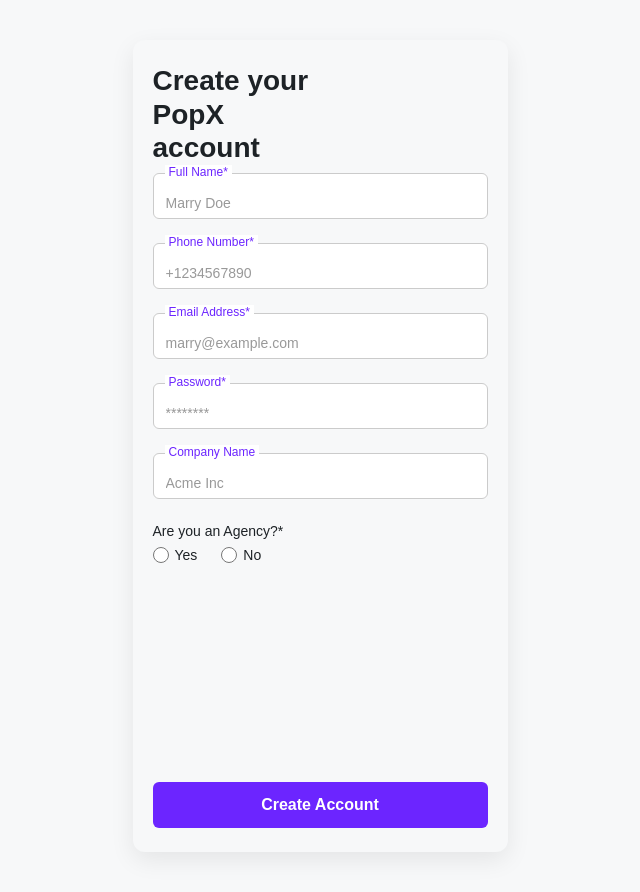
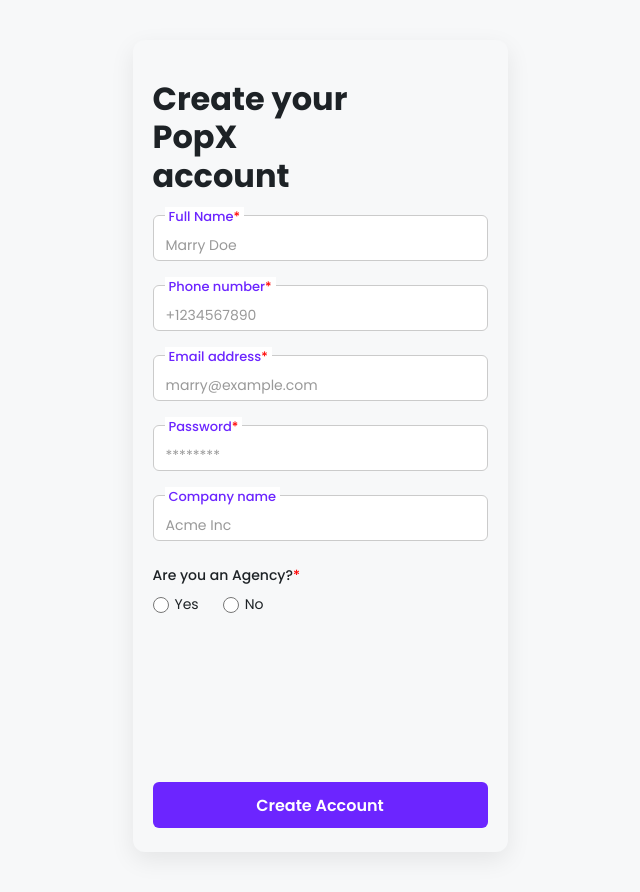
Before and after one commit to revanthkankipati/popx-assignment, a React (Vite) app: page /signup in a window 1280 px wide. Shown: the whole page, without its empty margins (320-960 px from the left). Built offline with nearby package versions, Linux system fonts and the light colour scheme.

Commit message:
Redesign Signup with reusable components, floating labels, controlled inputs, localStorage

```diff
--- /dev/null
+++ b/src/components/Button.jsx
@@ -0,0 +1,9 @@
+function Button({ children, onClick, className }) {
+  return (
+    <button className={`primary-btn ${className || ""}`} onClick={onClick}>
+      {children}
+    </button>
+  );
+}
+
+export default Button;
--- /dev/null
+++ b/src/components/FloatingInput.jsx
@@ -0,0 +1,18 @@
+function FloatingInput({ label, required, type, placeholder, value, onChange }) {
+  return (
+    <div className="input-group">
+      <label>
+        {label}
+        {required && <span className="required">*</span>}
+      </label>
+      <input
+        type={type || "text"}
+        placeholder={placeholder}
+        value={value}
+        onChange={onChange}
+      />
+    </div>
+  );
+}
+
+export default FloatingInput;
--- /dev/null
+++ b/src/components/PhoneFrame.jsx
@@ -0,0 +1,9 @@
+function PhoneFrame({ children }) {
+  return (
+    <div className="app-frame">
+      <div className="signup-page">{children}</div>
+    </div>
+  );
+}
+
+export default PhoneFrame;
--- a/src/pages/Login.jsx
+++ b/src/pages/Login.jsx
@@ -1,25 +1,48 @@
+import { useNavigate } from "react-router-dom";
+import FloatingInput from "../components/FloatingInput";
+import Button from "../components/Button";
+
 function Login() {
+  const navigate = useNavigate();
+
+  const handleLogin = () => {
+    navigate("/profile");
+  };
+
   return (
     <div className="app-frame">
-      <div className="login-page">
-        <h1 className="login-title">Signin to your<br />PopX account</h1>
+      <div className="signup-page">
+        <h1 className="login-title">
+          Signin to your
+          <br />
+          PopX account
+        </h1>
 
         <p className="login-subtitle">
-          Lorem ipsum dolor sit amet,<br />
+          Lorem ipsum dolor sit amet,
+          <br />
           consectetur adipiscing elit.
         </p>
 
-        <div className="input-group">
-          <label>Email Address*</label>
-          <input type="email" placeholder="marry@example.com" />
+        <div className="form-body">
+          <FloatingInput
+            label="Email Address"
+            required
+            type="email"
+            placeholder="marry@example.com"
+          />
+
+          <FloatingInput
+            label="Password"
+            required
+            type="password"
+            placeholder="********"
+          />
+
+          <Button className="create-btn" onClick={handleLogin}>
+            Login
+          </Button>
         </div>
-
-        <div className="input-group">
-          <label>Password*</label>
-          <input type="password" placeholder="********" />
-        </div>
-
-        <button className="primary-btn create-btn">Login</button>
       </div>
     </div>
   );
--- a/src/pages/Profile.jsx
+++ b/src/pages/Profile.jsx
@@ -1,30 +1,92 @@
+import { useState, useEffect } from "react";
+
 function Profile() {
+  const [user, setUser] = useState(null);
+
+  useEffect(() => {
+    const data = localStorage.getItem("popx_user");
+    if (data) {
+      setUser(JSON.parse(data));
+    }
+  }, []);
+
+  if (!user) {
     return (
-    <div className="mobile-container">
-      <h2>Account Settings</h2>
+      <div className="app-frame" style={{ padding: "24px 20px" }}>
+        <h2 style={{ fontSize: 24, fontWeight: 700, color: "#1d2226" }}>
+          Account Settings
+        </h2>
+        <p style={{ marginTop: 20, color: "#7b7b7b" }}>No user data found.</p>
+      </div>
+    );
+  }
+
+  return (
+    <div className="app-frame">
+      <div className="signup-page">
+        <h2
+          style={{
+            fontSize: 24,
+            fontWeight: 700,
+            color: "#1d2226",
+            marginTop: 24,
+          }}
+        >
+          Account Settings
+        </h2>
 
         <div
           style={{
             display: "flex",
-          gap: "10px",
-          marginTop: "20px",
+            gap: 16,
+            marginTop: 24,
           }}
         >
-        <img
-          src="https://via.placeholder.com/70"
-          alt="profile"
-          style={{ borderRadius: "50%" }}
-        />
+          <div
+            style={{
+              width: 64,
+              height: 64,
+              borderRadius: "50%",
+              background: "#6c25ff",
+              color: "white",
+              display: "flex",
+              alignItems: "center",
+              justifyContent: "center",
+              fontSize: 24,
+              fontWeight: 600,
+              flexShrink: 0,
+            }}
+          >
+            {user.fullName
+              ? user.fullName
+                  .split(" ")
+                  .map((n) => n[0])
+                  .join("")
+              : "?"}
+          </div>
 
           <div>
-          <h4>Mary Doe</h4>
-          <p>mary@example.com</p>
+            <h3 style={{ fontSize: 18, fontWeight: 600, color: "#1d2226" }}>
+              {user.fullName || "N/A"}
+            </h3>
+            <p style={{ fontSize: 14, color: "#7b7b7b", marginTop: 2 }}>
+              {user.email || "N/A"}
+            </p>
           </div>
         </div>
 
-      <p style={{ marginTop: "20px" }}>
-        Lorem ipsum dolor sit amet, consectetur adipiscing elit.
+        <p
+          style={{
+            fontSize: 14,
+            color: "#7b7b7b",
+            lineHeight: 1.5,
+            marginTop: 20,
+          }}
+        >
+          Lorem ipsum dolor sit amet, consectetur adipiscing elit. Sed do
+          eiusmod tempor incididunt ut labore et dolore magna aliqua.
         </p>
+      </div>
     </div>
   );
 }
--- a/src/pages/Signup.jsx
+++ b/src/pages/Signup.jsx
@@ -1,49 +1,113 @@
+import { useState } from "react";
+import { useNavigate } from "react-router-dom";
+import PhoneFrame from "../components/PhoneFrame";
+import FloatingInput from "../components/FloatingInput";
+import Button from "../components/Button";
+
 function Signup() {
+  const navigate = useNavigate();
+  const [form, setForm] = useState({
+    fullName: "",
+    phone: "",
+    email: "",
+    password: "",
+    company: "",
+    isAgency: "",
+  });
+
+  const handleChange = (field) => (e) => {
+    setForm({ ...form, [field]: e.target.value });
+  };
+
+  const handleSubmit = () => {
+    localStorage.setItem("popx_user", JSON.stringify(form));
+    navigate("/profile");
+  };
+
   return (
-    <div className="app-frame">
-      <div className="signup-page">
-        <h1 className="signup-title">Create your<br />PopX account</h1>
+    <PhoneFrame>
+      <h1 className="signup-title">
+        Create your
+        <br />
+        PopX account
+      </h1>
 
-        <div className="input-group">
-          <label>Full Name*</label>
-          <input type="text" placeholder="Marry Doe" />
-        </div>
+      <div className="form-body">
+        <FloatingInput
+          label="Full Name"
+          required
+          placeholder="Marry Doe"
+          value={form.fullName}
+          onChange={handleChange("fullName")}
+        />
 
-        <div className="input-group">
-          <label>Phone Number*</label>
-          <input type="text" placeholder="+1234567890" />
-        </div>
+        <FloatingInput
+          label="Phone number"
+          required
+          type="text"
+          placeholder="+1234567890"
+          value={form.phone}
+          onChange={handleChange("phone")}
+        />
 
-        <div className="input-group">
-          <label>Email Address*</label>
-          <input type="email" placeholder="marry@example.com" />
-        </div>
+        <FloatingInput
+          label="Email address"
+          required
+          type="email"
+          placeholder="marry@example.com"
+          value={form.email}
+          onChange={handleChange("email")}
+        />
 
-        <div className="input-group">
-          <label>Password*</label>
-          <input type="password" placeholder="********" />
-        </div>
+        <FloatingInput
+          label="Password"
+          required
+          type="password"
+          placeholder="********"
+          value={form.password}
+          onChange={handleChange("password")}
+        />
 
-        <div className="input-group">
-          <label>Company Name</label>
-          <input type="text" placeholder="Acme Inc" />
-        </div>
+        <FloatingInput
+          label="Company name"
+          placeholder="Acme Inc"
+          value={form.company}
+          onChange={handleChange("company")}
+        />
 
         <div className="agency-section">
-          <p>Are you an Agency?*</p>
+          <p>
+            Are you an Agency?<span className="required">*</span>
+          </p>
           <div className="radio-group">
             <label>
-              <input type="radio" name="agency" /> Yes
+              <input
+                type="radio"
+                name="agency"
+                value="yes"
+                checked={form.isAgency === "yes"}
+                onChange={handleChange("isAgency")}
+              />{" "}
+              Yes
             </label>
             <label>
-              <input type="radio" name="agency" /> No
+              <input
+                type="radio"
+                name="agency"
+                value="no"
+                checked={form.isAgency === "no"}
+                onChange={handleChange("isAgency")}
+              />{" "}
+              No
             </label>
           </div>
         </div>
 
-        <button className="primary-btn create-btn">Create Account</button>
+        <Button className="create-btn" onClick={handleSubmit}>
+          Create Account
+        </Button>
       </div>
-    </div>
+    </PhoneFrame>
   );
 }
 
--- a/src/styles/app.css
+++ b/src/styles/app.css
@@ -1,8 +1,10 @@
+@import url('https://fonts.googleapis.com/css2?family=Poppins:wght@400;500;600;700&display=swap');
+
 * {
   margin: 0;
   padding: 0;
   box-sizing: border-box;
-  font-family: Arial, sans-serif;
+  font-family: 'Poppins', Arial, sans-serif;
 }
 
 body {
@@ -17,7 +19,7 @@
   background: #f7f8f9;
   border-radius: 12px;
   box-shadow: 0 8px 25px rgba(0, 0, 0, 0.08);
-  overflow-y: auto;
+  overflow: hidden;
 }
 
 .primary-btn {
@@ -44,23 +46,46 @@
   font-size: 16px;
 }
 
-label {
-  font-size: 14px;
-  font-weight: 500;
+.signup-page {
+  display: flex;
+  flex-direction: column;
+  height: 100%;
+  padding: 0 20px 24px;
 }
 
-input {
-  width: 100%;
-  height: 46px;
-  padding: 0 12px;
-  border: 1px solid #ddd;
-  border-radius: 6px;
-  font-size: 14px;
-  outline: none;
+.signup-title {
+  font-size: 32px;
+  font-weight: 700;
+  color: #1d2226;
+  width: 200px;
+  line-height: 1.2;
+  margin-top: 40px;
+  margin-bottom: 8px;
 }
 
-input:focus {
-  border-color: #6c25ff;
+.login-title {
+  font-size: 28px;
+  font-weight: 700;
+  color: #1d2226;
+  width: 180px;
+  line-height: 1.2;
+  margin-top: 40px;
+  margin-bottom: 8px;
+}
+
+.login-subtitle {
+  font-size: 16px;
+  color: #7b7b7b;
+  line-height: 1.4;
+  margin-bottom: 24px;
+}
+
+.form-body {
+  flex: 1;
+  display: flex;
+  flex-direction: column;
+  justify-content: flex-start;
+  padding-top: 12px;
 }
 
 .input-group {
@@ -74,10 +99,14 @@
   left: 12px;
   background: #fff;
   padding: 0 4px;
-  font-size: 12px;
+  font-size: 13px;
   color: #6c25ff;
   font-weight: 500;
   z-index: 1;
+}
+
+.required {
+  color: red;
 }
 
 .input-group input {
@@ -87,6 +116,7 @@
   border: 1px solid #cbcbcb;
   border-radius: 6px;
   font-size: 14px;
+  font-family: 'Poppins', sans-serif;
   outline: none;
   color: #1d2226;
 }
@@ -97,31 +127,6 @@
 
 .input-group input:focus {
   border-color: #6c25ff;
-}
-
-.signup-page,
-.login-page {
-  display: flex;
-  flex-direction: column;
-  height: 100%;
-  padding: 24px 20px;
-}
-
-.signup-title,
-.login-title {
-  font-size: 28px;
-  font-weight: 700;
-  color: #1d2226;
-  width: 180px;
-  line-height: 1.2;
-  margin-bottom: 8px;
-}
-
-.login-subtitle {
-  font-size: 16px;
-  color: #7b7b7b;
-  line-height: 1.4;
-  margin-bottom: 24px;
 }
 
 .agency-section {
```
Lines whose indentation alone changed are shown as unchanged.
